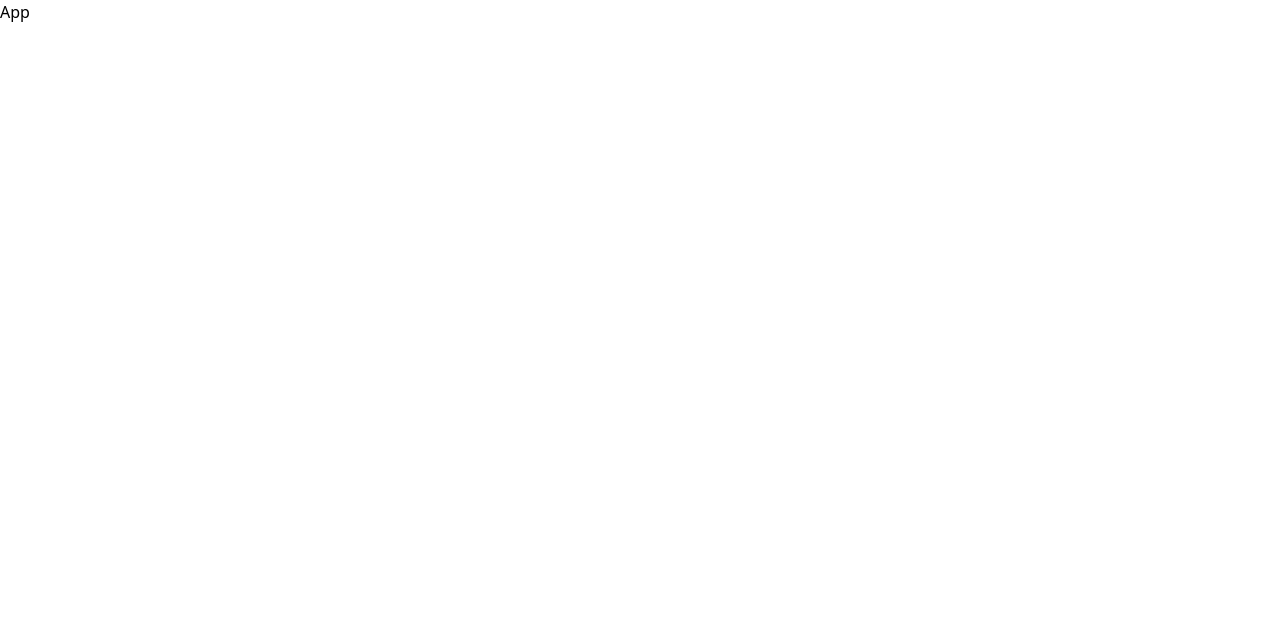
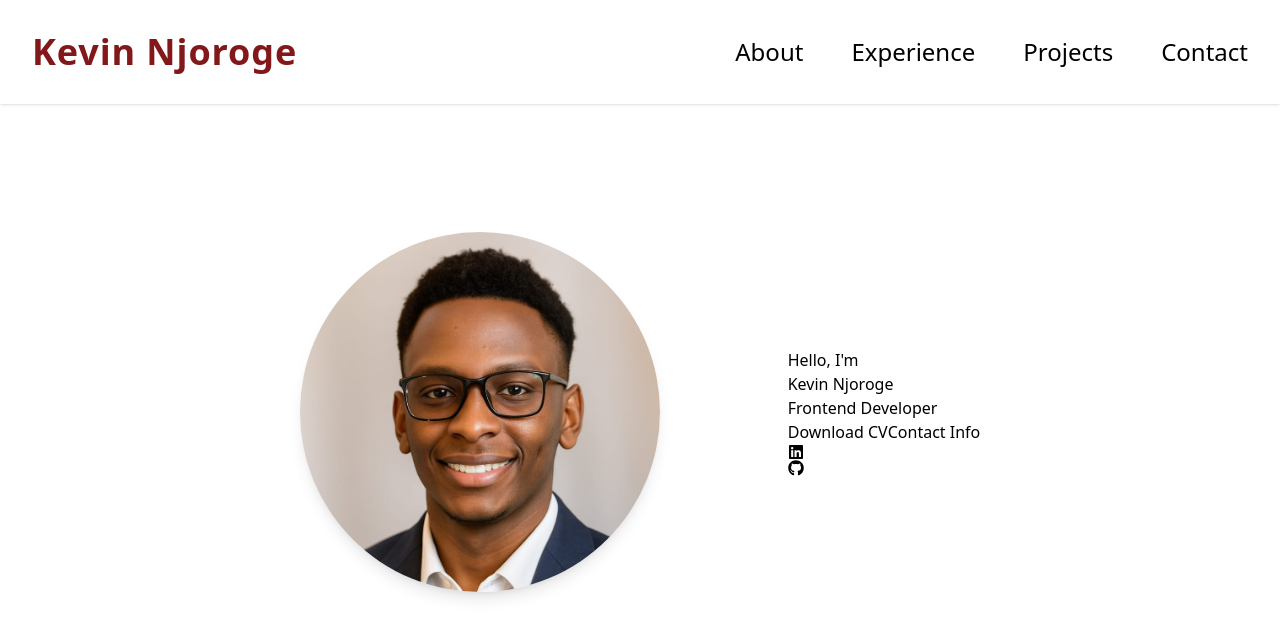
Before and after one commit to KC-Njoroge21/Portfolio, a React (Vite) app: page / in a window 1280 px wide. Shown: the top 638 px of the page. Built offline with nearby package versions, Linux system fonts and the light colour scheme.

Commit message:
Created Header component

```diff
--- a/package.json
+++ b/package.json
@@ -13,6 +13,7 @@
     "@tailwindcss/vite": "^4.1.18",
     "react": "^19.2.0",
     "react-dom": "^19.2.0",
+    "react-icons": "^5.5.0",
     "tailwindcss": "^4.1.18"
   },
   "devDependencies": {
--- a/src/App.css
+++ b/src/App.css
@@ -1 +1,7 @@
+
+@import url('https://fonts.googleapis.com/css2?family=Inter:ital,opsz,wght@0,14..32,100..900;1,14..32,100..900&display=swap');
 @import "tailwindcss";
+
+* {
+  font-family: "Inter", sans-serif;
+}
--- a/src/App.jsx
+++ b/src/App.jsx
@@ -1,8 +1,24 @@
 import React from 'react'
+import Header from './components/Header'
+import About from './pages/About'
 
 const App = () => {
+
+  const homeRef = React.useRef(null);
+  const aboutRef = React.useRef(null);
+  const experienceRef = React.useRef(null);
+  const projectsRef = React.useRef(null);
+  const contactRef = React.useRef(null);
+
+  const scrollToSection = (ref) => {
+    ref.current.scrollIntoView({ behavior: "smooth" });
+  };
+
   return (
-    <div>App</div>
+    <div>
+      <Header />
+      <About />
+    </div>
   )
 }
 
--- /dev/null
+++ b/src/components/Header.jsx
@@ -0,0 +1,34 @@
+import React from "react";
+
+const Header = () => {
+  return (
+    <header className="p-8 shadow-sm ">
+      <div className="flex justify-between items-center w-full lg:w-auto">
+        <h1 className="lg:text-4xl text-2xl tracking-wide font-semibold text-red-900">
+          Kevin Njoroge
+        </h1>
+
+        <ul className="lg:flex gap-12 hidden ">
+          <li className="lg:text-2xl text-[18px] font-normal cursor-pointer hover:scale-105 duration-300 active:text-amber-300 ">
+            About
+          </li>
+          <li className="lg:text-2xl text-[18px]  font-normal cursor-pointer hover:scale-105 duration-300 active:text-amber-300 ">
+            Experience
+          </li>
+          <li className="lg:text-2xl text-[18px]  font-normal cursor-pointer hover:scale-105 duration-300 active:text-amber-300 ">
+            Projects
+          </li>
+          <li className="lg:text-2xl text-[18px]  font-normal cursor-pointer hover:scale-105 duration-300 active:text-amber-300 ">
+            Contact
+          </li>
+        </ul>
+
+        <div className="lg:hidden block">
+          <button className="text-2xl font-bold text-red-900">☰</button>
+        </div>
+      </div>
+    </header>
+  );
+};
+
+export default Header;
--- /dev/null
+++ b/src/pages/About.jsx
@@ -0,0 +1,30 @@
+import React from 'react'
+import { FaGithub } from "react-icons/fa";
+import { FaLinkedin } from "react-icons/fa";
+
+const About = () => {
+  return (
+    <section>
+      <div className='flex flex-col lg:flex-row gap-8 lg:gap-32 items-center justify-center mt-16 lg:mt-32 mb-16 lg:mb-32'>
+        <div className="lg:w-90 lg:h-90 w-70 h-70 rounded-full   shadow-lg ">
+        <img className='w-full h-full rounded-full object-cover object-top' src="images/linkedin-prof.jpg" alt="" />
+      </div>
+      <div>
+        <h1>Hello, I'm</h1>
+        <h1>Kevin Njoroge</h1>
+        <h1>Frontend Developer</h1>
+        <div>
+          <button>Download CV</button>
+          <button>Contact Info</button>
+        </div>
+        <div>
+          <FaLinkedin />
+          <FaGithub />
+        </div>
+      </div>
+      </div>
+    </section>
+  )
+}
+
+export default About
```
Also changed, not shown: public/images/linkedin-prof.jpg (added), 1 other file (tests, documents, lock files or other folders).
